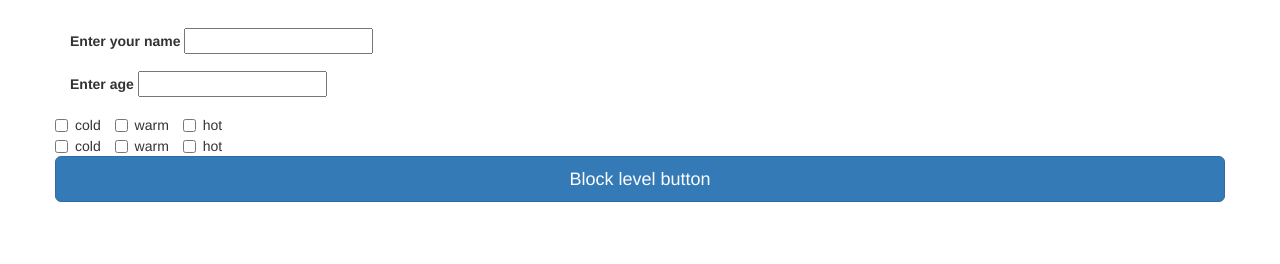
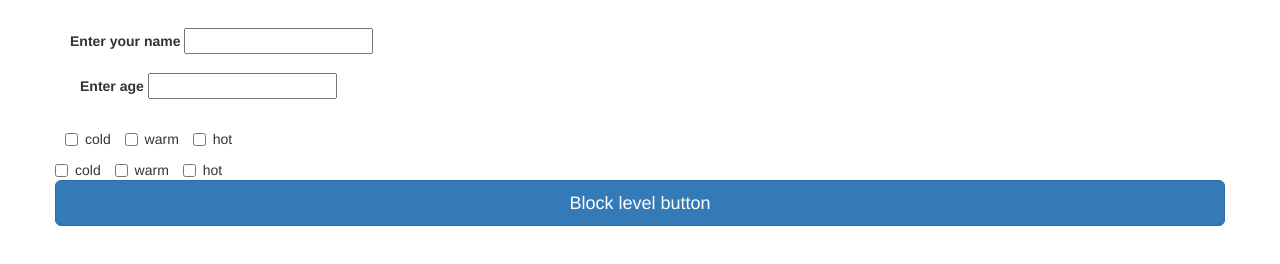
Before and after one commit to waterstroke/IP_wk8, a plain HTML site: page index.html in a window 1280 px wide. Shown: the part 212-476 px from the top of the page. Drawn offline with Linux system fonts and the light colour scheme.

Commit message:
it will have margins

```diff
--- a/css/styles.css
+++ b/css/styles.css
@@ -2,3 +2,7 @@ h1 {
   margin: 50px;
   padding-top: 100px
 }
+.space {
+  margin: 10px;
+  padding-top: 2px;
+}
--- a/index.html
+++ b/index.html
@@ -16,11 +16,14 @@
               <label for="name">Enter your name</label>
               <input id="name"type="text">
             </div>
+          <div class="space">
             <div class=form-group>
               <label for="age">Enter age</label>
               <input id="age" type="text">
             </div>
+          </div>
             <div class="row">
+            <div class="space">
               <label class="checkbox-inline">
                 <input type="checkbox" id="inlineCheckbox1" value="option1"> cold
               </label>
@@ -31,6 +34,7 @@
                 <input type="checkbox" id="inlineCheckbox3" value="option3"> hot
               </label>
             </div>
+          </div>
             <div class="row">
               <label class="checkbox-inline">
                 <input type="checkbox" id="inlineCheckbox1" value="option1"> cold
```
